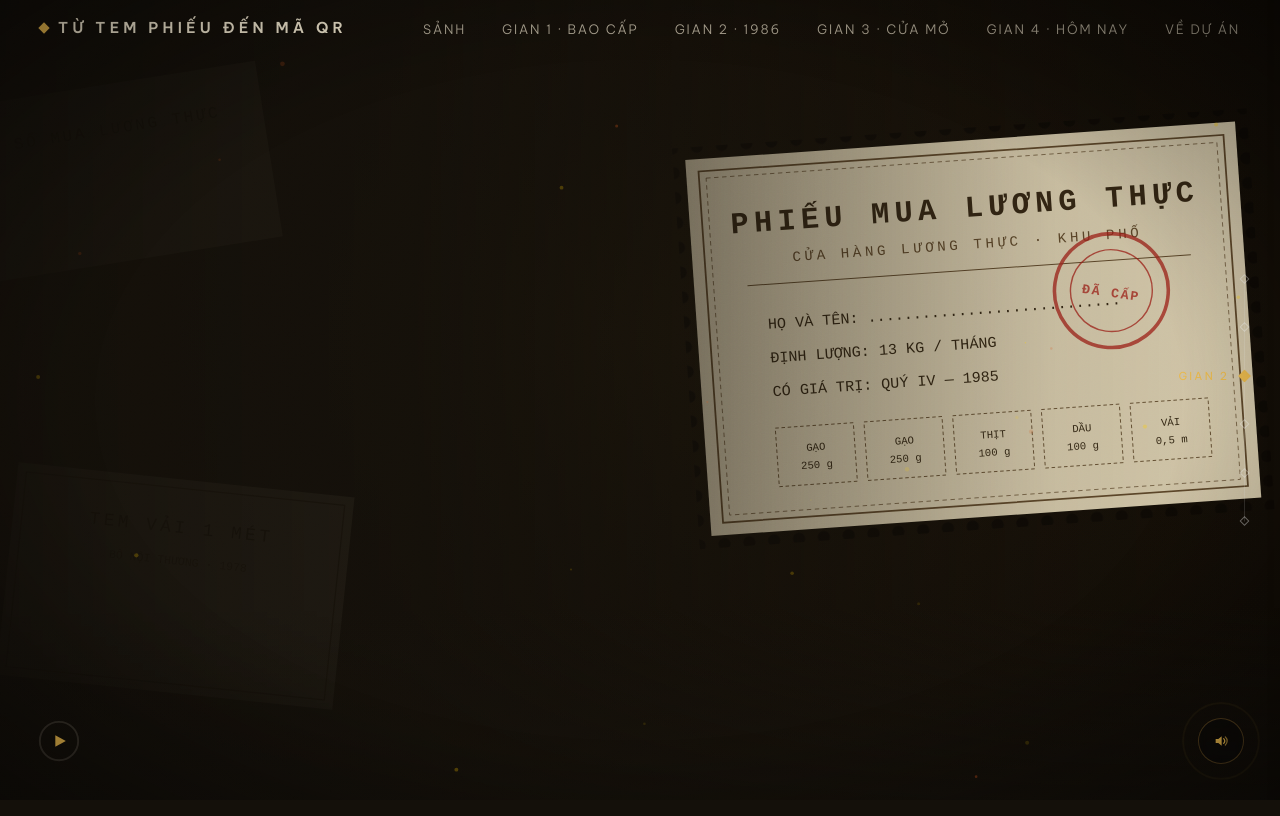
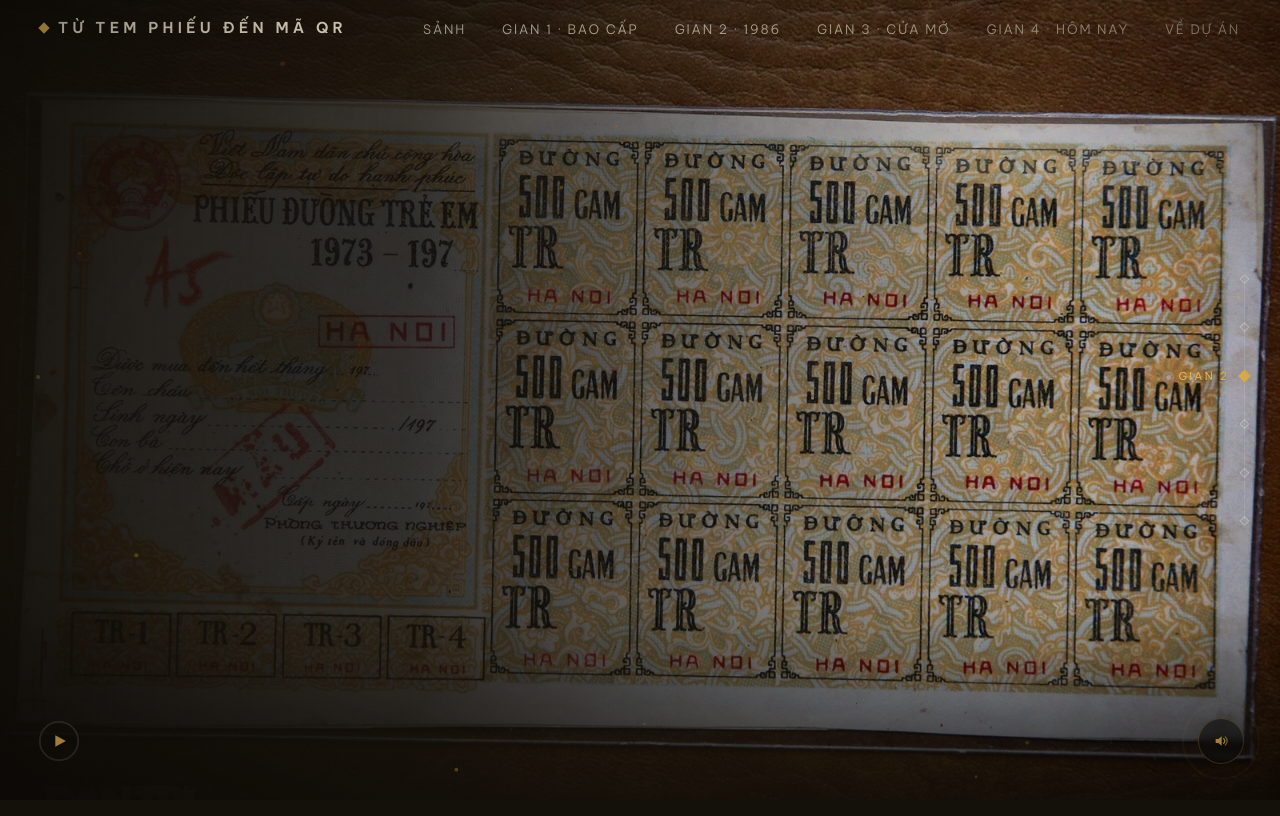
Before and after one commit to lehongquan12a08-gif/chu-nghia-xa-hoi-khoa-hoc, a Next.js app: page / in a window 1280 px wide. Shown: the top 816 px of the page. Built offline with nearby package versions, Linux system fonts and the light colour scheme.

Commit message:
Hero uses the real 1973 ration-card scan; Nhan Dan front page trimmed of white margins into portrait; portrait documents (so gao, newspaper) now tall frames

```diff
--- a/app/page.tsx
+++ b/app/page.tsx
@@ -46,7 +46,7 @@ export default function Home() {
           title="Đời sống thời bao cấp"
           intro="Những hiện vật kể chuyện thay lời: một tấm tem nhỏ từng quyết định bữa cơm của cả một gia đình."
           photos={[
-            { src: '/images/csk/baocap-sogao.webp', title: 'Sổ mua lương thực ("sổ gạo") — TP. Hồ Chí Minh', year: 'thời bao cấp', source: 'Ảnh tư liệu sưu tầm', contain: true },
+            { src: '/images/csk/baocap-sogao.webp', title: 'Sổ mua lương thực ("sổ gạo") — TP. Hồ Chí Minh', year: 'thời bao cấp', source: 'Ảnh tư liệu sưu tầm', contain: true, tall: true },
             { src: '/images/csk/bao-tem2.webp', title: 'Phiếu đường trẻ em — Hà Nội', year: '1973', source: 'Ảnh tư liệu · báo Dân Trí' },
             { src: '/images/csk/baocap-xephang.webp', title: 'Xếp hàng trước cửa hàng chất đốt số 12', year: 'thời bao cấp', source: 'Ảnh tư liệu sưu tầm', tall: true },
             { src: '/images/csk/pho-xedap.webp', title: 'Phố Hà Nội — thời xe đạp', year: 'thập niên 1980', source: 'Ảnh tư liệu sưu tầm' },
@@ -72,8 +72,8 @@ export default function Home() {
           background="linear-gradient(180deg, #14100a 0%, #16281f 60%, #14100a 100%)"
           photos={[
             { src: '/images/csk/dh6.webp', title: 'Đại hội đại biểu toàn quốc lần thứ VI của Đảng', year: '15–18/12/1986', source: 'Ảnh tư liệu sưu tầm', tall: true },
-            { src: '/images/csk/gian2-bao.webp', title: 'Báo Nhân Dân — số Xuân Bính Dần', year: '1986', source: 'Tư liệu báo Nhân Dân', contain: true },
-            { src: '/images/csk/baocap-sogao.webp', title: 'Tấm sổ gạo — những năm cuối cùng của bao cấp', year: '1986–1989', source: 'Ảnh tư liệu sưu tầm', contain: true },
+            { src: '/images/csk/gian2-bao.webp', title: 'Báo Nhân Dân — số Xuân Bính Dần', year: '1986', source: 'Tư liệu báo Nhân Dân', contain: true, tall: true },
+            { src: '/images/csk/baocap-sogao.webp', title: 'Tấm sổ gạo — những năm cuối cùng của bao cấp', year: '1986–1989', source: 'Ảnh tư liệu sưu tầm', contain: true, tall: true },
           ]}
         />
         {/* HIỆN VẬT TƯƠNG TÁC: kéo màn thời gian — phố Hàng Đào 1954 ↔ hôm nay */}
--- a/components/Hero.tsx
+++ b/components/Hero.tsx
@@ -53,10 +53,10 @@ export default function Hero() {
           {/* ảnh tư liệu mở đầu — full-bleed */}
           {/* eslint-disable-next-line @next/next/no-img-element */}
           <img
-            src="/images/csk/hero-tem.svg"
+            src="/images/csk/bao-tem2.webp"
             alt=""
             className="hero-bgimg will-transform pointer-events-none absolute inset-0 h-full w-full object-cover"
-            style={{ filter: 'contrast(1.04) brightness(0.9)', objectPosition: '62% 30%' }}
+            style={{ filter: 'contrast(1.05) brightness(0.82) sepia(0.15)', objectPosition: '72% 38%' }}
           />
           {/* scrim: đậm bên TRÁI cho khối chữ — tấm tem phiếu bên phải luôn thoáng */}
           <div
```
Also changed, not shown: public/images/csk/gian2-bao.webp.
